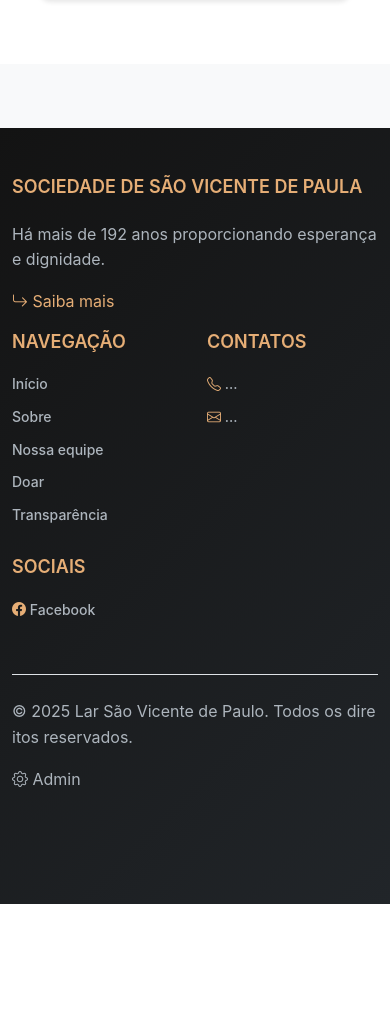
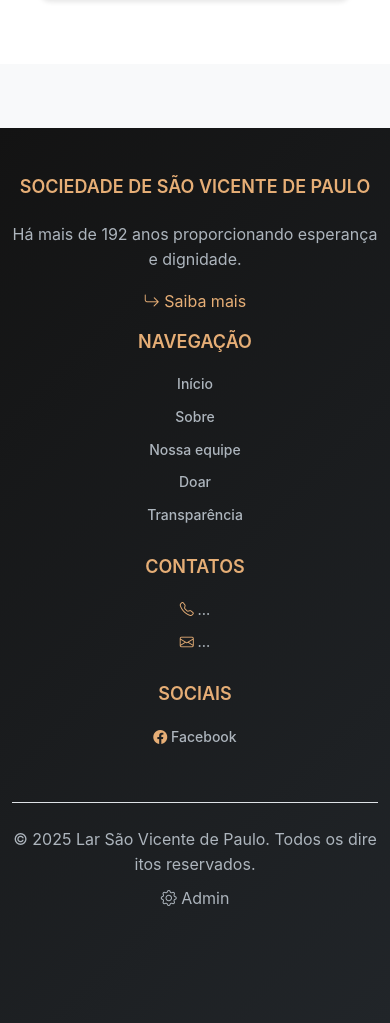
Before and after one commit to Leonardomorita1/Asilo_Taquaritinga, a PHP site: page / in a window 390 px wide. Shown: the part 2431-3454 px from the top of the page. Before the commit the page ends 3335 px from the top, so only its background shows below. Run offline with PHP 8.4, Linux system fonts and the light colour scheme.

Commit message:
Refactor footer layout and update contact phone number placeholder

```diff
--- a/assets/css/global/variaveis.css
+++ b/assets/css/global/variaveis.css
@@ -4,6 +4,7 @@
 
     /* Cores Secundárias */
     --color-secondary: #e6ae76;
+    --color-success: #28a745;
 
     /* Cores Neutras */
     --color-white: #FFFFFF;
--- a/assets/js/admin.js
+++ b/assets/js/admin.js
@@ -83,7 +83,7 @@
         const result = await window.storage.get('ssvp_contatos', true);
         if (result) {
             const data = JSON.parse(result.value);
-            document.getElementById('telefone').value = data.telefone || '';
+            document.getElementById('telefone').value = data.telefone || '(16) 3252-2121';
             document.getElementById('email').value = data.email || '';
             document.getElementById('endereco').value = data.endereco || '';
             document.getElementById('facebook').value = data.facebook || '';
--- a/assets/js/global/componentes.js
+++ b/assets/js/global/componentes.js
@@ -45,20 +45,22 @@
 
     // Conteúdo do rodapé com dados dinâmicos
     const footerHtml = `
-    <div id="footer">
+<div id="footer">
     <div class="container">
         <footer class="py-5">
-            <div class="row">
+            <!-- Aplica centralização padrão em mobile e alinhamento à esquerda a partir de md -->
+            <div class="row text-center text-md-start">
                 <div class="col-md-5 offset-md-1 mb-3" id="text-color">
-                    <h5>SOCIEDADE DE SÃO VICENTE DE PAULA</h5>
+                    <h5>SOCIEDADE DE SÃO VICENTE DE PAULO</h5>
                     <p>Há mais de 192 anos proporcionando esperança e dignidade.</p>
 
                     <div id="sobre">
                         <a href="sobre.html"><i class="bi bi-arrow-return-right"></i> Saiba mais</a>
                     </div>
+                </div>
 
-                </div>
-                <div class="col-6 col-md-2 mb-3" id="text-color">
+                <!-- Adicionado col-12 para forçar a coluna a ocupar a largura total em telas pequenas -->
+                <div class="col-12 col-md-2 mb-3" id="text-color">
                     <h5>NAVEGAÇÃO</h5>
                     <ul class="nav flex-column">
                         <li class="nav-item mb-2">
@@ -88,7 +90,9 @@
                         </li>
                     </ul>
                 </div>
-                <div class="col-6 col-md-2 mb-3" id="text-color">
+
+                <!-- Adicionado col-12 para forçar a coluna a ocupar a largura total em telas pequenas -->
+                <div class="col-12 col-md-2 mb-3" id="text-color">
                     <h5>CONTATOS</h5>
                     <ul class="nav flex-column">
                         <li class="nav-item mb-2">
@@ -104,7 +108,9 @@
                         ` : ''}
                     </ul>
                 </div>
-                <div class="col-6 col-md-2 mb-3" id="text-color">
+
+                <!-- Adicionado col-12 para forçar a coluna a ocupar a largura total em telas pequenas -->
+                <div class="col-12 col-md-2 mb-3" id="text-color">
                     <h5>SOCIAIS</h5>
                     <ul class="nav flex-column">
                         ${dados.contatos.facebook ? `
@@ -127,15 +133,17 @@
                         ` : ''}
                     </ul>
                 </div>
+            </div>
 
-            </div>
-            <div class="d-flex flex-column flex-sm-row justify-content-between py-4 my-4 border-top" id="text-color">
-                <p>&copy; 2025 Lar São Vicente de Paulo. Todos os direitos reservados.</p>
+            <div class="d-flex flex-column flex-sm-row justify-content-between py-4 my-4 border-top text-center text-sm-start" id="text-color">
+                <p class="mb-2 mb-sm-0">&copy; 2025 Lar São Vicente de Paulo. Todos os direitos reservados.</p>
                 <p><a href="admin.html" style="color: var(--color-gray-400); text-decoration: none;"><i class="bi bi-gear"></i> Admin</a></p>
             </div>
         </footer>
     </div>
 </div>
+
+
   `;
     document.getElementById('footer-placeholder').innerHTML = footerHtml;
 
@@ -227,7 +235,7 @@
 async function carregarConteudoPagina(dados) {
     const pagina = window.location.pathname.split('/').pop();
 
-    switch(pagina) {
+    switch (pagina) {
         case 'index.html':
         case '':
             carregarIndex(dados);
```
Also changed, not shown: assets/css/global/footer.css (line endings or trailing spaces).
